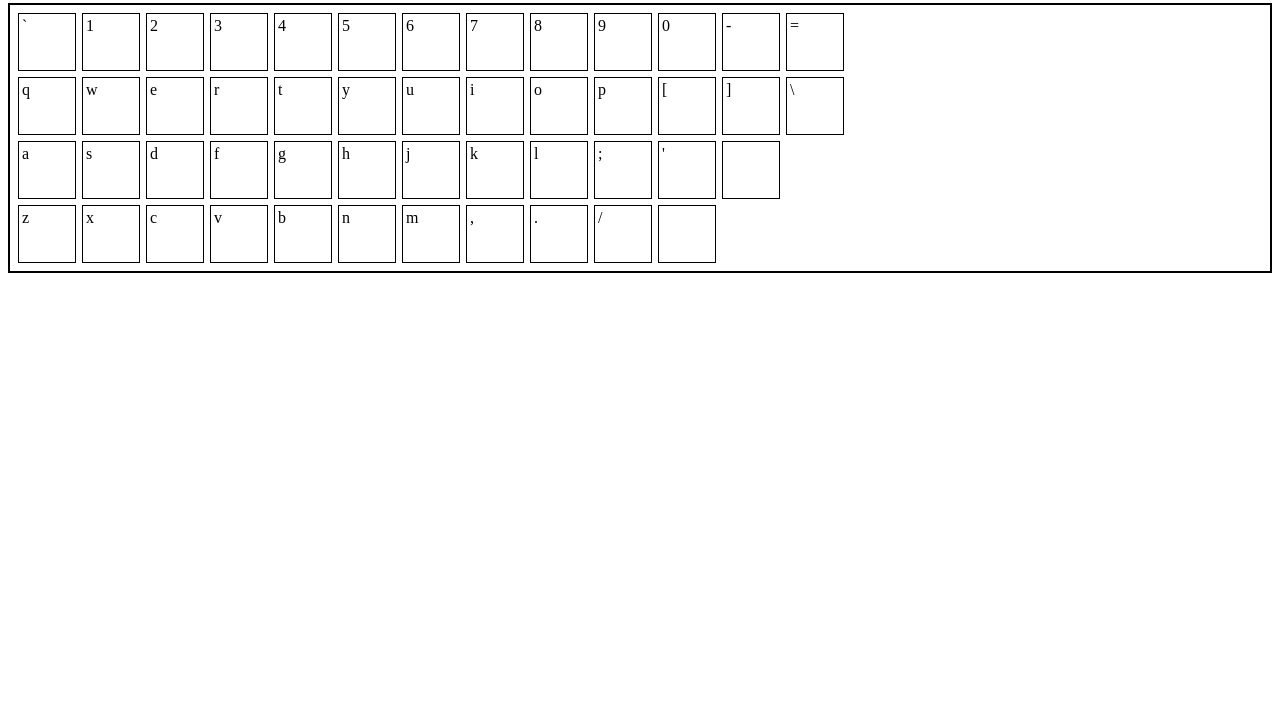
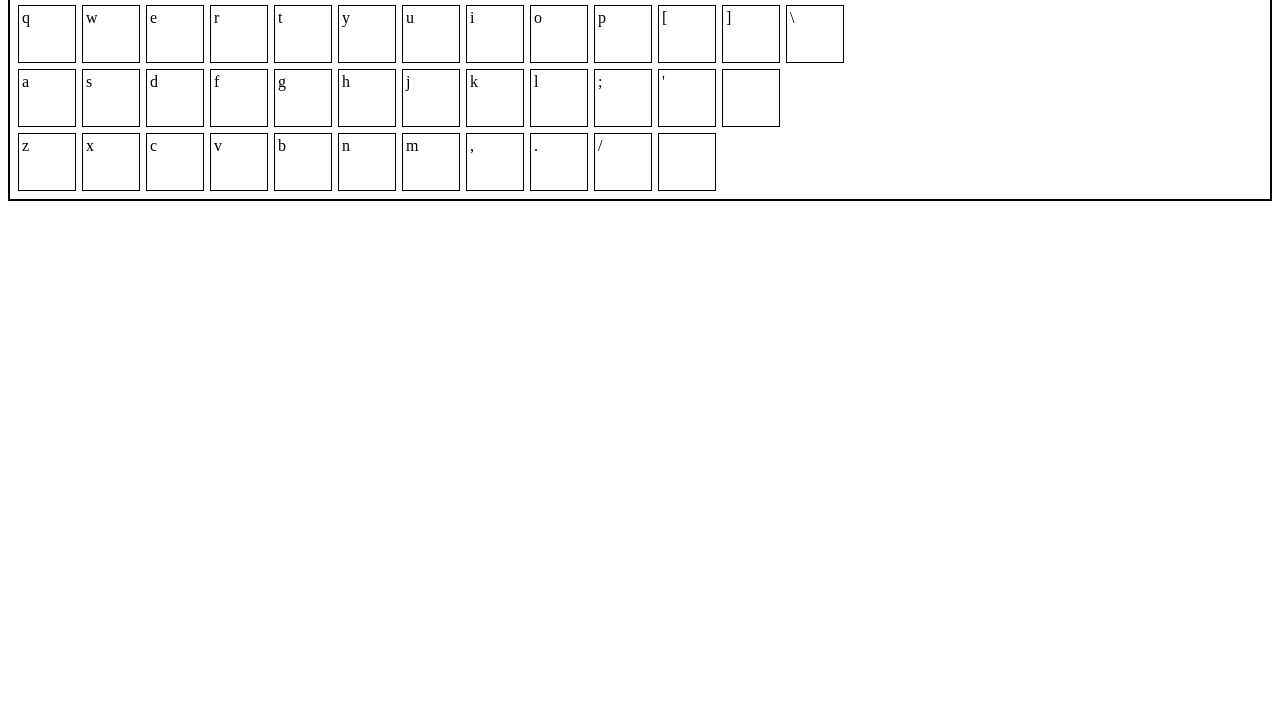
Before and after one commit to tanyalev06/Keyboard, a plain HTML site: page index.html in a window 1280 px wide. Shown: the part 77-800 px from the top of the page. Drawn offline with Linux system fonts and the light colour scheme.

Commit message:
feat: add js only

```diff
--- a/index.html
+++ b/index.html
@@ -8,12 +8,9 @@
     <link rel="stylesheet" href="style.css">
 </head>
 <body>
-    <div class="container">
-        <div class="left">
-            <h1 class="text-center">Клавиатура на сайте</h1>
+    <!-- <div class="container">
             <div id="keyboard"></div>
-        </div>
-    </div>
+    </div> -->
 
     <script src="index.js"></script>
 </body>
--- a/index.js
+++ b/index.js
@@ -1,5 +1,10 @@
-alert("Всем привет! Если есть возможность, проверьте мою работу 12.05 после 18.00");
-const keyboard = [96, 49, 50, 51, 52, 53, 54, 55, 56, 57, 48, 45, 61, 113, 119, 101, 114, 116, 121, 117, 105, 111, 112, 91, 93, 92, 97, 115, 100, 102, 103, 104, 106, 107, 108, 59, 39, 13, 122, 120, 99, 118, 98, 110, 109, 44, 46, 47, 32];
+alert("Всем привет! Проверьте, пожалуйста, мою работу 12.05 после 18.00");
+let container = document.createElement("div");
+document.body.append(container);
+let keyboard = document.createElement("div");
+document.body.append(keyboard);
+keyboard.id = 'keyboard';
+keyboard = [96, 49, 50, 51, 52, 53, 54, 55, 56, 57, 48, 45, 61, 113, 119, 101, 114, 116, 121, 117, 105, 111, 112, 91, 93, 92, 97, 115, 100, 102, 103, 104, 106, 107, 108, 59, 39, 13, 122, 120, 99, 118, 98, 110, 109, 44, 46, 47, 32];
 
 // document.onkeypress = function (event) {
 //     // console.log (event);
```
